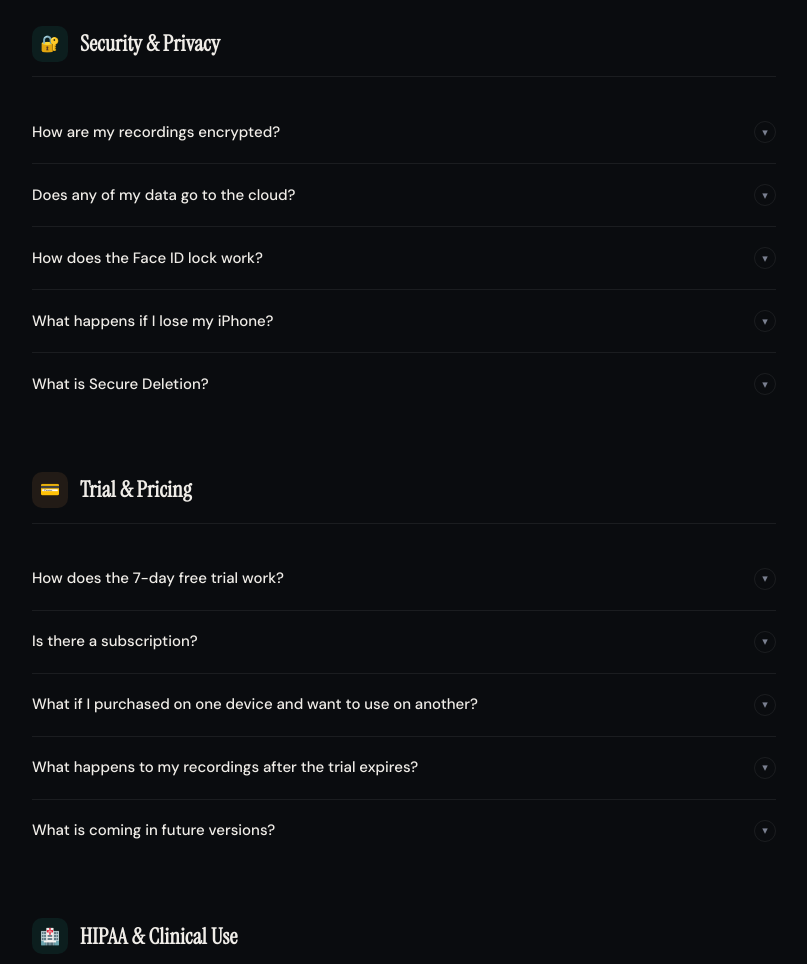
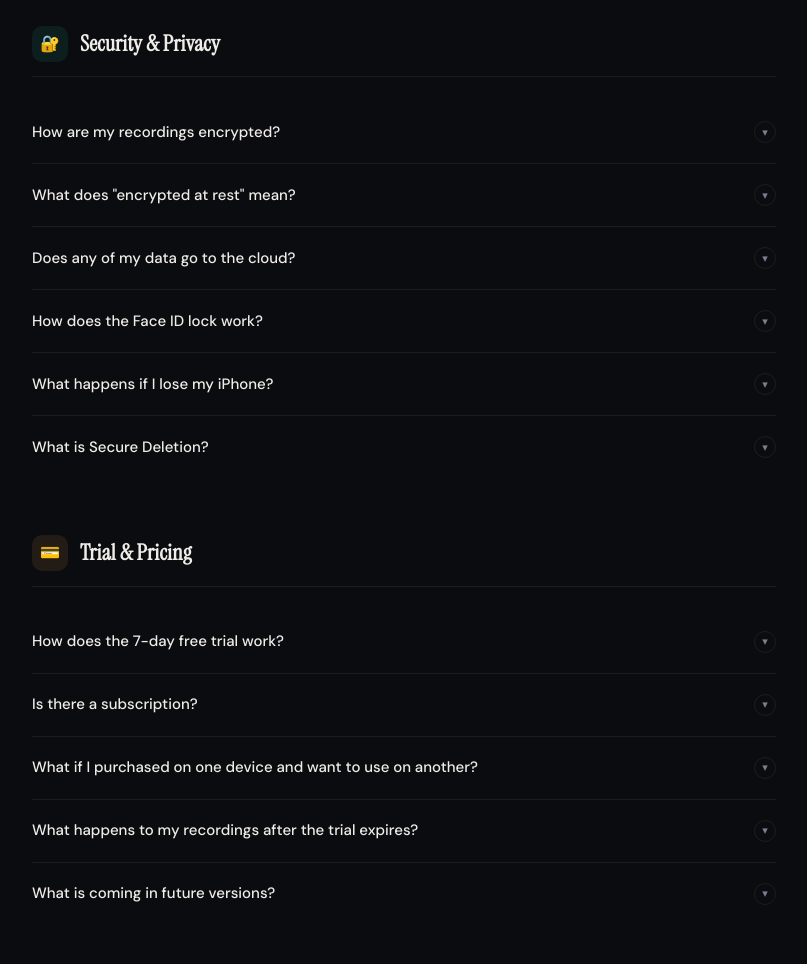
Before and after one commit to faisal-kinisi/spokenaudio, a plain HTML site: page faq/index.html in a window 1280 px wide. Shown: the part 3049-4013 px from the top of the page, without its empty margins (370-1177 px from the left). Drawn offline with Linux system fonts and the light colour scheme.

Commit message:
Add FAQ item about 'encrypted at rest'

```diff
--- a/faq/index.html
+++ b/faq/index.html
@@ -436,6 +436,13 @@ footer{border-top:1px solid var(--border);padding:48px 40px;display:flex;justify
       </div>
 
       <div class="faq-item">
+        <button class="faq-q">What does "encrypted at rest" mean?<span class="faq-arrow">▾</span></button>
+        <div class="faq-a">
+          <p>"Encrypted at rest" means your recordings and transcripts are encrypted whenever they are stored on your device. The raw files are unreadable without the decryption key, which is held in the iOS Secure Enclave. When you open a transcript to read it, SpokenAudio decrypts it temporarily in memory for display — but the file on disk always remains encrypted. If someone accessed your device's storage directly, they would see only encrypted data. This is a key requirement for HIPAA compliance and protects your recordings even if the device is lost or stolen.</p>
+        </div>
+      </div>
+
+      <div class="faq-item">
         <button class="faq-q">Does any of my data go to the cloud?<span class="faq-arrow">▾</span></button>
         <div class="faq-a">
           <p>Never. SpokenAudio has no cloud component. Recordings, transcripts, and preferences are stored exclusively on your device. No data is transmitted to Create Simple Code LLC or any third-party server. SpokenAudio includes no analytics SDKs, no crash reporting, and no advertising. There is no account or login system — nothing to sync.</p>
```
